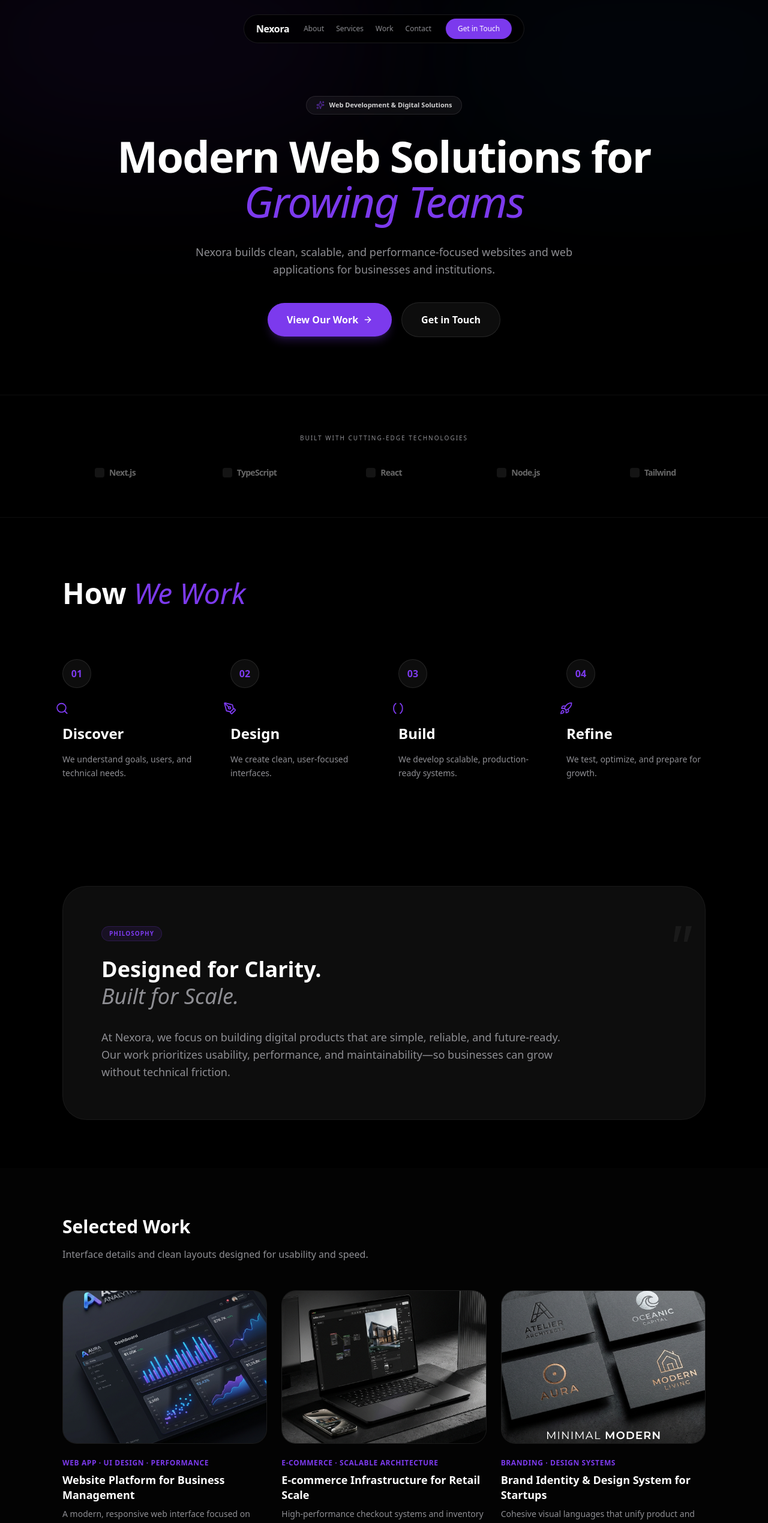
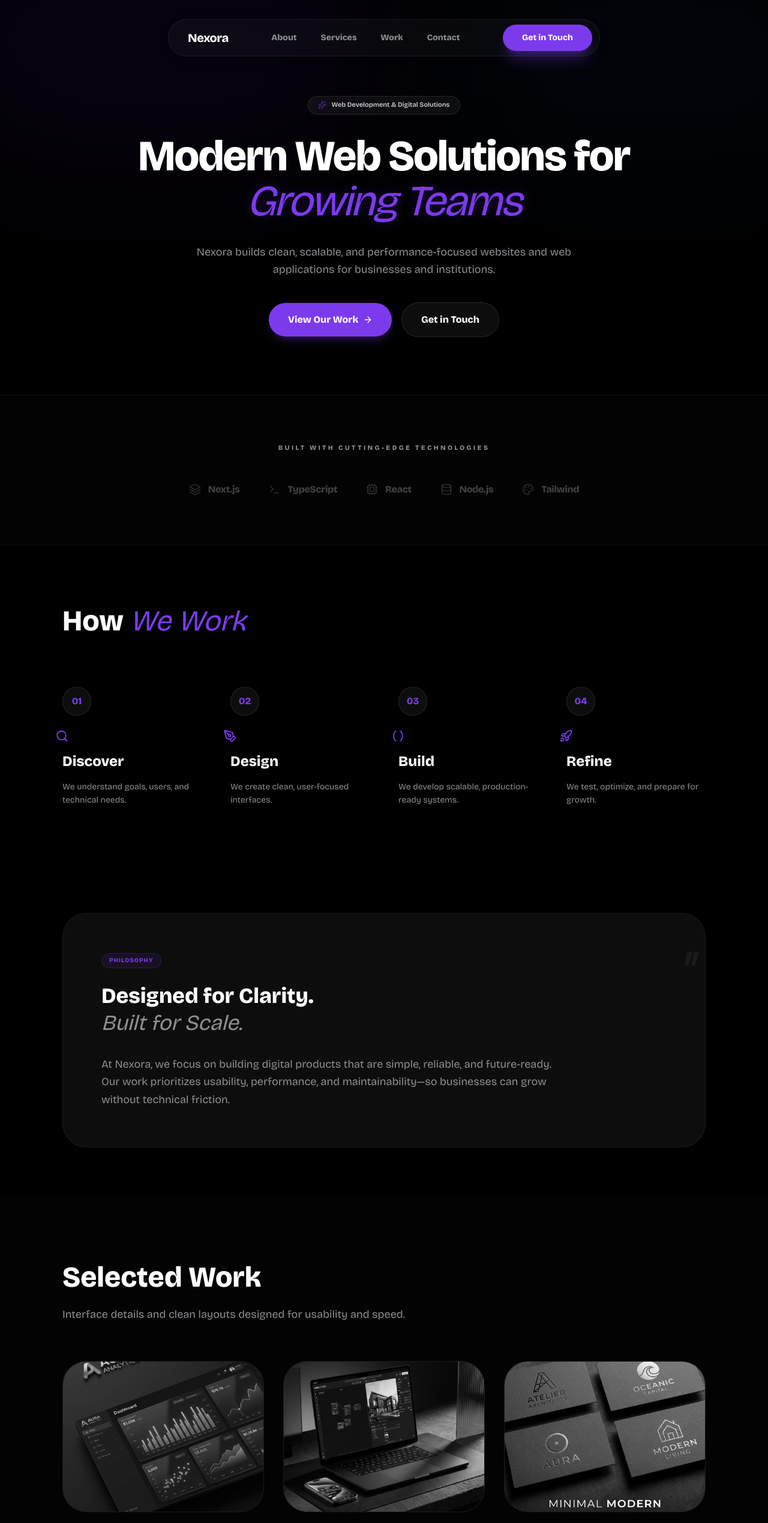
Before and after one commit to navaneethpv/nexora-agency, a Next.js app: page / in a window 1280 px wide. Shown: the top 2539 px of the page at 60% size. Built offline with nearby package versions, Linux system fonts and the light colour scheme.

Commit message:
feat: Implement a significant UI/UX refresh across multiple components, incorporating Framer Motion animations, updated styling, and improved responsiveness.

```diff
--- a/src/app/globals.css
+++ b/src/app/globals.css
@@ -19,7 +19,7 @@
   --color-glass: var(--glass-bg);
   --color-border-subtle: var(--border-subtle);
 
-  --font-serif-italic: "var(--font-serif)", serif;
+  --font-sans: var(--font-bricolage), sans-serif;
 }
 
 body {
@@ -27,18 +27,22 @@ body {
   color: var(--foreground);
   -webkit-font-smoothing: antialiased;
   -moz-osx-font-smoothing: grayscale;
-}
-
-.font-serif-italic {
-  font-family: var(--font-serif);
-  font-style: italic;
+  overflow-x: hidden;
 }
 
 .glass-pill {
-  background: var(--glass-bg);
+  background: rgba(255, 255, 255, 0.03);
   backdrop-filter: blur(20px);
   -webkit-backdrop-filter: blur(20px);
-  border: 1px solid var(--border-subtle);
+  border: 1px solid rgba(255, 255, 255, 0.08);
+  box-shadow: 0 4px 12px rgba(0, 0, 0, 0.5);
+}
+
+.glass-card {
+  background: linear-gradient(135deg, rgba(255, 255, 255, 0.05) 0%, rgba(255, 255, 255, 0.01) 100%);
+  backdrop-filter: blur(10px);
+  -webkit-backdrop-filter: blur(10px);
+  border: 1px solid rgba(255, 255, 255, 0.05);
 }
 
 @layer components {
@@ -47,6 +51,28 @@ body {
   .section-container {
     @apply mx-auto w-[90%] max-w-7xl px-6 md:px-10;
   }
+
+  .text-glow {
+    text-shadow: 0 0 20px rgba(124, 58, 237, 0.3);
+  }
+}
+
+@keyframes float {
+  0% {
+    transform: translateY(0px);
+  }
+
+  50% {
+    transform: translateY(-10px);
+  }
+
+  100% {
+    transform: translateY(0px);
+  }
+}
+
+.animate-float {
+  animation: float 6s ease-in-out infinite;
 }
 
 @keyframes pulse-green {
--- a/src/app/page.tsx
+++ b/src/app/page.tsx
@@ -1,3 +1,6 @@
+"use client";
+
+import { motion } from "framer-motion";
 import Navbar from "@/components/Navbar";
 import Hero from "@/components/Hero";
 import Process from "@/components/Process";
@@ -7,13 +10,14 @@ import WhyNexora from "@/components/Pricing";
 import FAQ from "@/components/FAQ";
 import Footer from "@/components/Footer";
 import Image from "next/image";
+import { ExternalLink, Layers, Terminal, Cpu, Database, Palette } from "lucide-react";
 
-const logos = [
-  { name: "Logoipsum", text: "Logoipsum" },
-  { name: "LOQQ", text: "LOQQ" },
-  { name: "IPSUM", text: "IPSUM" },
-  { name: "Chain", text: "CHAIN" },
-  { name: "Nexora", text: "NEXORA" },
+const techStack = [
+  { name: "Next.js", icon: Layers },
+  { name: "TypeScript", icon: Terminal },
+  { name: "React", icon: Cpu },
+  { name: "Node.js", icon: Database },
+  { name: "Tailwind", icon: Palette },
 ];
 
 const portfolio = [
@@ -44,17 +48,29 @@ export default function Home() {
       <Hero />
 
       {/* Logo Wall */}
-      <section className="py-16 flex flex-col items-center border-t border-white/5">
-        <p className="text-[10px] font-medium text-secondary uppercase tracking-[0.2em] mb-10">
+      <section className="py-20 flex flex-col items-center border-t border-white/5 relative bg-white/1">
+        <motion.p
+          initial={{ opacity: 0 }}
+          whileInView={{ opacity: 1 }}
+          viewport={{ once: true }}
+          className="text-[11px] font-bold text-secondary uppercase tracking-[0.3em] mb-12 opacity-80"
+        >
           Built with cutting-edge Technologies
-        </p>
+        </motion.p>
         <div className="section-container">
-          <div className="grid grid-cols-2 md:grid-cols-4 lg:grid-cols-5 gap-y-12 gap-x-12 opacity-40 grayscale items-center justify-items-center">
-            {["Next.js", "TypeScript", "React", "Node.js", "Tailwind"].map((tech, i) => (
-              <div key={i} className="flex items-center gap-2">
-                <div className="h-4 w-4 rounded-sm bg-white/20" />
-                <span className="text-sm font-bold tracking-tighter">{tech}</span>
-              </div>
+          <div className="flex flex-wrap justify-center items-center gap-x-12 gap-y-10 opacity-30 grayscale hover:grayscale-0 hover:opacity-100 transition-all duration-700 ease-in-out">
+            {techStack.map((tech, i) => (
+              <motion.div
+                key={i}
+                initial={{ opacity: 0, scale: 0.9 }}
+                whileInView={{ opacity: 1, scale: 1 }}
+                viewport={{ once: true }}
+                transition={{ delay: i * 0.1 }}
+                className="flex items-center gap-3 group cursor-default"
+              >
+                <tech.icon className="w-5 h-5 text-white/50 group-hover:text-accent transition-colors" />
+                <span className="text-base font-bold tracking-tight text-white/80 group-hover:text-white transition-colors">{tech.name}</span>
+              </motion.div>
             ))}
           </div>
         </div>
@@ -64,30 +80,48 @@ export default function Home() {
       <Testimonial />
 
       {/* Portfolio Section */}
-      <section id="work" className="py-20 bg-white/1">
+      <section id="work" className="py-28 bg-white/1 relative">
         <div className="section-container">
-          <div className="max-w-xl mb-12">
-            <h2 className="text-3xl font-bold mb-4">Selected Work</h2>
-            <p className="text-secondary text-base">Interface details and clean layouts designed for usability and speed.</p>
-          </div>
-          <div className="grid grid-cols-1 md:grid-cols-2 lg:grid-cols-3 gap-6">
+          <motion.div
+            initial={{ opacity: 0, y: 20 }}
+            whileInView={{ opacity: 1, y: 0 }}
+            viewport={{ once: true }}
+            className="max-w-xl mb-16"
+          >
+            <h2 className="text-4xl md:text-5xl font-bold mb-6">Selected Work</h2>
+            <p className="text-secondary text-lg font-medium">Interface details and clean layouts designed for usability and speed.</p>
+          </motion.div>
+
+          <div className="grid grid-cols-1 md:grid-cols-2 lg:grid-cols-3 gap-8">
             {portfolio.map((item, i) => (
-              <div key={i} className="group cursor-pointer">
-                <div className="relative aspect-4/3 bg-white/5 rounded-3xl border border-white/5 overflow-hidden mb-6 group">
+              <motion.div
+                key={i}
+                initial={{ opacity: 0, y: 30 }}
+                whileInView={{ opacity: 1, y: 0 }}
+                viewport={{ once: true, margin: "-50px" }}
+                transition={{ duration: 0.7, delay: i * 0.15 }}
+                className="group cursor-pointer"
+              >
+                <div className="relative aspect-4/3 bg-white/5 rounded-[2.5rem] border border-white/5 overflow-hidden mb-8 group ring-1 ring-white/0 hover:ring-accent/30 transition-all duration-500">
                   <Image
                     src={item.image}
                     alt={item.title}
                     fill
-                    className="object-cover group-hover:scale-105 transition-transform duration-500"
+                    className="object-cover grayscale group-hover:grayscale-0 group-hover:scale-105 transition-all duration-700"
                   />
-                  <div className="absolute inset-0 bg-linear-to-t from-black/60 to-transparent opacity-0 group-hover:opacity-100 transition-opacity" />
+                  <div className="absolute inset-0 bg-linear-to-t from-black/80 via-black/20 to-transparent opacity-0 group-hover:opacity-100 transition-opacity duration-500 flex items-end p-8">
+                    <div className="bg-white/10 backdrop-blur-xl border border-white/10 p-4 rounded-2xl w-full flex justify-between items-center transform translate-y-4 group-hover:translate-y-0 transition-transform duration-500">
+                      <span className="text-white font-bold text-sm">View Case Study</span>
+                      <ExternalLink className="w-4 h-4 text-white" />
+                    </div>
+                  </div>
                 </div>
-                <div className="space-y-2">
-                  <p className="text-xs font-semibold text-accent uppercase tracking-wider">{item.category}</p>
-                  <h3 className="text-lg font-bold leading-snug group-hover:text-white/90 transition-colors">{item.title}</h3>
-                  <p className="text-sm text-secondary leading-relaxed line-clamp-2">{item.description}</p>
+                <div className="space-y-3 px-2">
+                  <p className="text-xs font-bold text-accent uppercase tracking-[0.2em]">{item.category}</p>
+                  <h3 className="text-2xl font-bold leading-tight group-hover:text-accent transition-colors duration-300">{item.title}</h3>
+                  <p className="text-base text-secondary leading-relaxed font-medium line-clamp-2">{item.description}</p>
                 </div>
-              </div>
+              </motion.div>
             ))}
           </div>
         </div>
--- a/src/components/FeaturesSection.tsx
+++ b/src/components/FeaturesSection.tsx
@@ -38,7 +38,7 @@ const features = [
 
 export default function FeaturesSection() {
     return (
-        <section id="services" className="py-24 bg-white/[0.01] border-y border-white/5 relative overflow-hidden">
+        <section id="services" className="py-24 bg-white/1 border-y border-white/5 relative overflow-hidden">
             <div className="section-container">
                 <motion.div
                     initial={{ opacity: 0, y: 20 }}
@@ -64,7 +64,7 @@ export default function FeaturesSection() {
                             viewport={{ once: true }}
                             transition={{ duration: 0.5, delay: index * 0.1 }}
                             whileHover={{ y: -5, borderColor: "rgba(124, 58, 237, 0.3)" }}
-                            className="glass-card p-8 rounded-[2rem] transition-all duration-300 group relative"
+                            className="glass-card p-8 rounded-4xl transition-all duration-300 group relative"
                         >
                             <div className="w-12 h-12 rounded-2xl bg-accent/10 flex items-center justify-center text-accent mb-6 group-hover:bg-accent group-hover:text-white transition-all duration-300">
                                 <feature.icon className="w-6 h-6" />
--- a/src/components/Navbar.tsx
+++ b/src/components/Navbar.tsx
@@ -2,6 +2,7 @@
 
 import Link from "next/link";
 import { useState, useEffect } from "react";
+import { motion, AnimatePresence } from "framer-motion";
 
 export default function Navbar() {
     const [scrolled, setScrolled] = useState(false);
@@ -15,25 +16,32 @@ export default function Navbar() {
     }, []);
 
     return (
-        <nav className="fixed top-6 left-1/2 -translate-x-1/2 z-50 w-full max-w-fit px-4">
-            <div className="glass-pill rounded-full px-5 py-1.5 flex items-center gap-6">
-                <Link href="/" className="text-base font-bold tracking-tight">
+        <nav className="fixed top-8 left-1/2 -translate-x-1/2 z-50 w-full max-w-3xl px-6">
+            <motion.div
+                initial={{ y: -20, opacity: 0 }}
+                animate={{ y: 0, opacity: 1 }}
+                transition={{ duration: 0.5 }}
+                className="glass-pill rounded-full p-2 flex items-center justify-between w-full"
+            >
+                <div className="flex items-center gap-12 pl-6 pr-1 w-full justify-between">
+                    <Link href="/" className="text-xl font-bold tracking-tight text-white hover:opacity-80 transition-opacity whitespace-nowrap">
                         Nexora
                     </Link>
 
-                <div className="hidden md:flex items-center gap-5 text-[12px] font-medium text-secondary">
-                    <Link href="#about" className="hover:text-white transition-colors">About</Link>
-                    <Link href="#services" className="hover:text-white transition-colors">Services</Link>
-                    <Link href="#work" className="hover:text-white transition-colors">Work</Link>
-                    <Link href="#contact" className="hover:text-white transition-colors">Contact</Link>
+                    <div className="hidden md:flex items-center gap-10 text-sm font-bold text-secondary">
+                        <Link href="#about" className="hover:text-white transition-colors duration-300">About</Link>
+                        <Link href="#services" className="hover:text-white transition-colors duration-300">Services</Link>
+                        <Link href="#work" className="hover:text-white transition-colors duration-300">Work</Link>
+                        <Link href="#contact" className="hover:text-white transition-colors duration-300">Contact</Link>
                     </div>
 
-                <div className="flex items-center gap-2.5">
-                    <button className="bg-accent text-white px-5 py-2 rounded-full text-[12px] font-medium hover:brightness-110 transition-all">
+                    <div className="flex items-center">
+                        <button className="bg-accent text-white px-8 py-3 rounded-full text-sm font-bold hover:brightness-110 transition-all shadow-xl shadow-accent/30 active:scale-95 whitespace-nowrap">
                             Get in Touch
                         </button>
                     </div>
                 </div>
+            </motion.div>
         </nav>
     );
 }
--- a/src/components/Process.tsx
+++ b/src/components/Process.tsx
@@ -60,7 +60,7 @@ export default function Process() {
                                 <div className="w-12 h-12 rounded-full border border-white/10 flex items-center justify-center font-bold text-accent bg-white/5 backdrop-blur-sm">
                                     {step.number}
                                 </div>
-                                <div className="h-[1px] flex-1 bg-white/5 lg:block hidden last:hidden" />
+                                <div className="h-px flex-1 bg-white/5 lg:block hidden last:hidden" />
                             </div>
 
                             <div className="text-accent mb-4 scale-110">
```
Also changed, not shown: src/components/FAQ.tsx (+38 -14 lines), src/components/Footer.tsx (+16 -7 lines), src/components/Pricing.tsx (+33 -15 lines). Lines whose indentation alone changed are shown as unchanged.
